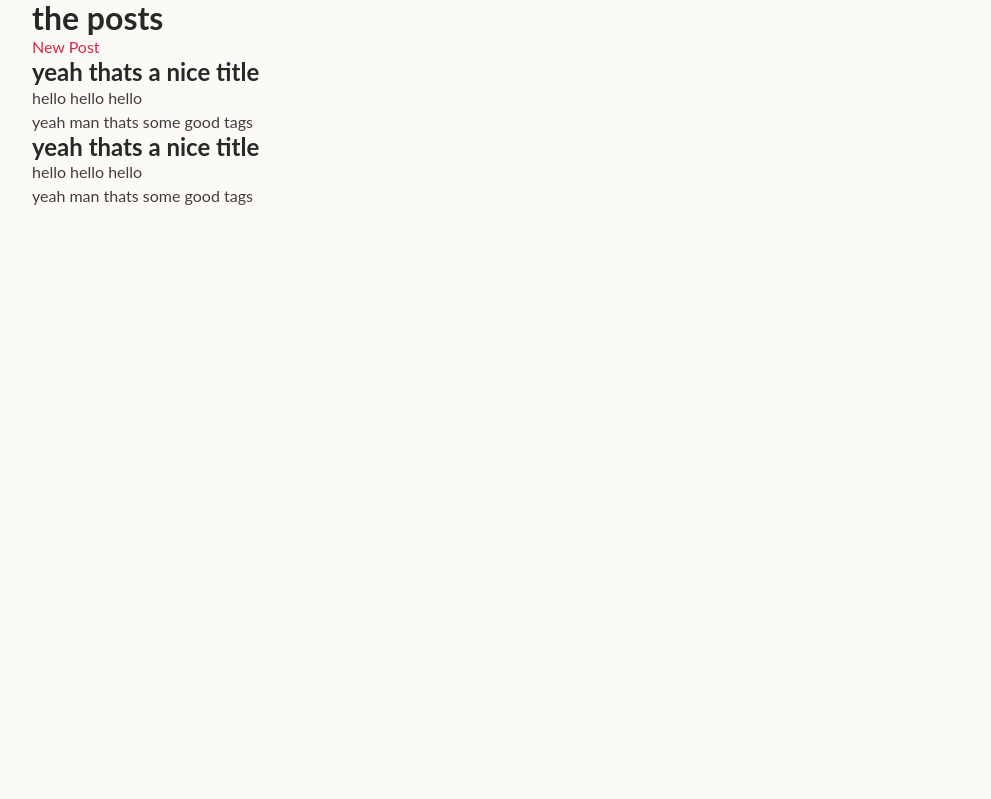
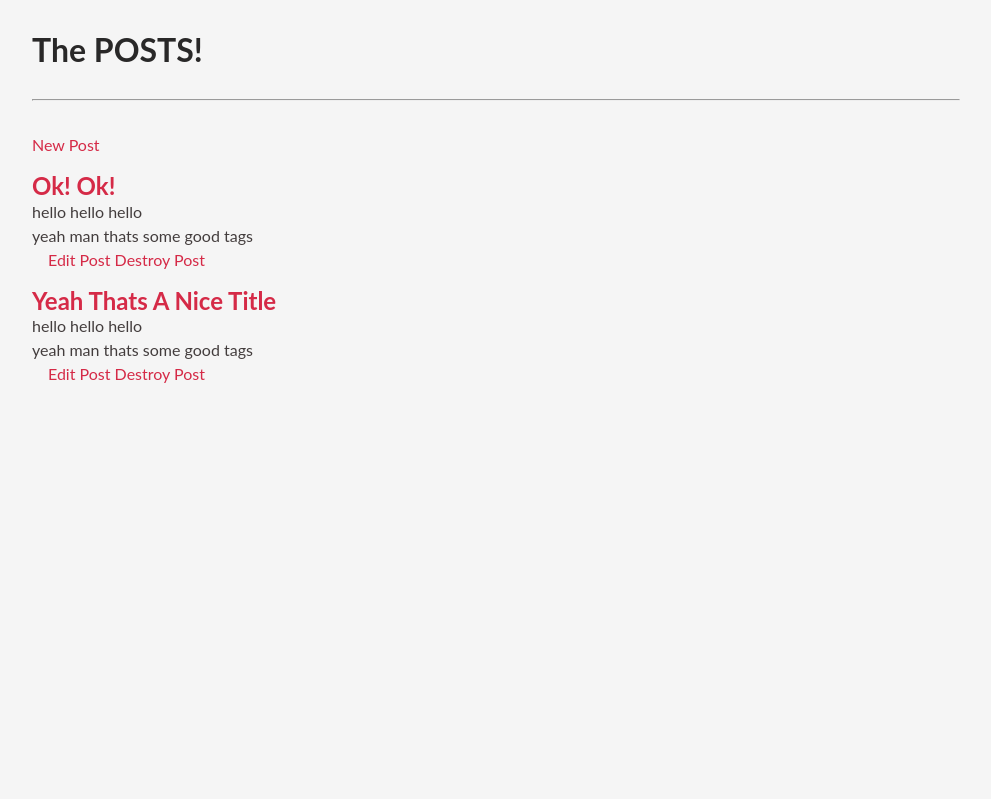
Before and after one commit to aaoafk/blog-app-spa, a Rails app: page / in a window 1280 px wide. Shown: the whole page, without its empty margins (144-1135 px from the left). Run offline with Rails 7, Linux system fonts and the light colour scheme; data comes from the database, SQL or seed files in the repository; style sheets or scripts are compiled from the project's sources.

Commit message:
ok thats wonderful

```diff
--- a/app/assets/stylesheets/config/_variables.scss
+++ b/app/assets/stylesheets/config/_variables.scss
@@ -44,7 +44,7 @@
 
   // Neutral colors
   --color-white:      hsl(0, 0%, 100%);
-  --color-background: hsl(30, 50%, 98%);
+  --color-background: rgb(245,245,245);
   --color-light:      hsl(0, 6%, 93%);
   --color-dark:       var(--color-text-header);
 
--- a/app/assets/stylesheets/layouts/_container.scss
+++ b/app/assets/stylesheets/layouts/_container.scss
@@ -4,6 +4,7 @@
   padding-left: var(--space-xs);
   margin-left: auto;
   margin-right: auto;
+  margin-bottom: var(--space-m);
 
   @include media(tabletAndUp) {
     padding-right: var(--space-m);
--- a/app/controllers/posts_controller.rb
+++ b/app/controllers/posts_controller.rb
@@ -16,7 +16,7 @@ class PostsController < ApplicationController
       if @post.save
         format.html { redirect_to posts_url, notice: 'Post created!'}
       else
-        format.html { redirect_to new_posts_url, notice: 'Post could not be created!', status: :unprocessable_entity }
+        format.html { redirect_to new_post_url, notice: 'Post could not be created!', status: :unprocessable_entity }
       end
     end
   end
@@ -28,10 +28,9 @@ class PostsController < ApplicationController
   end
 
   def update
-    update_status = @post.update( post_params )
     respond_to do |format|
-      if update_status
-        format.html { redirect_to @post, notice: 'Post successfully updated!' }
+      if @post.update( post_params )
+        format.html { redirect_to post_url( @post ), notice: 'Post successfully updated!' }
       else
         format.html { redirect_to edit_post_url( @post ), notice: 'Post could not be updated', status: :unprocessable_entity }
       end
@@ -39,6 +38,7 @@ class PostsController < ApplicationController
   end
 
   def destroy
+    @post.destroy
     respond_to do |format|
       format.html { redirect_to posts_url, notice: 'Post successfully destroyed' }
     end
--- a/app/views/posts/_post.html.erb
+++ b/app/views/posts/_post.html.erb
@@ -1,5 +1,13 @@
-<article id=<%= "article_#{post.id}" %>>
-  <h2><%= post.title %></h2>
-  <p><%= post.body %></p>
-  <p><%= post.tags %></p>
-</article>
+<%= turbo_frame_tag dom_id( post ) do %>
+  <article>
+    <h2><%= link_to "#{post.title.titleize}", post_path(post) %></h2>
+    <p><%= post.body %></p>
+    <p><%= post.tags %></p>
+
+    <!-- TODO: Figure out turbo targeting here -->
+    <div class="container">
+      <%= link_to 'Edit Post', edit_post_path( post ) %>
+      <%= link_to 'Destroy Post', method: :delete %>
+    </div>
+  </article>
+<% end %>
--- a/app/views/posts/index.html.erb
+++ b/app/views/posts/index.html.erb
@@ -1,6 +1,7 @@
 <div class="container">
-  <h1>the posts</h1>
-  <%= link_to 'New Post', new_posts_path %>
+  <h1 style='margin-top: 2rem;'>The POSTS!</h1>
+  <hr style='margin-top: 2rem; margin-bottom: 2rem;'>
+  <%= link_to 'New Post', new_post_path %>
 </div>
 
 <div class="container">
--- a/app/views/posts/new.html.erb
+++ b/app/views/posts/new.html.erb
@@ -2,4 +2,5 @@
   <h1> New post </h1>
   <hr>
 </div>
+
 <%= render "post_form", post: @post %>
--- a/app/views/posts/show.html.erb
+++ b/app/views/posts/show.html.erb
@@ -1,7 +1,3 @@
 <div class="container">
-  <article>
-    <h2><%= @post.title %></h2>
-    <p><%= @post.body %></p>
-    <p><%= @post.tags %></p>
-  </article>
+  <%= render @post %>
 </div>
--- a/config/routes.rb
+++ b/config/routes.rb
@@ -1,6 +1,6 @@
 Rails.application.routes.draw do
 
-  resource :posts
+  resources :posts
 
   root "posts#index"
 end
```
Also changed, not shown: app/views/posts/edit.html.erb (+5 -2 lines), db/development.sqlite3, 4 other files.
